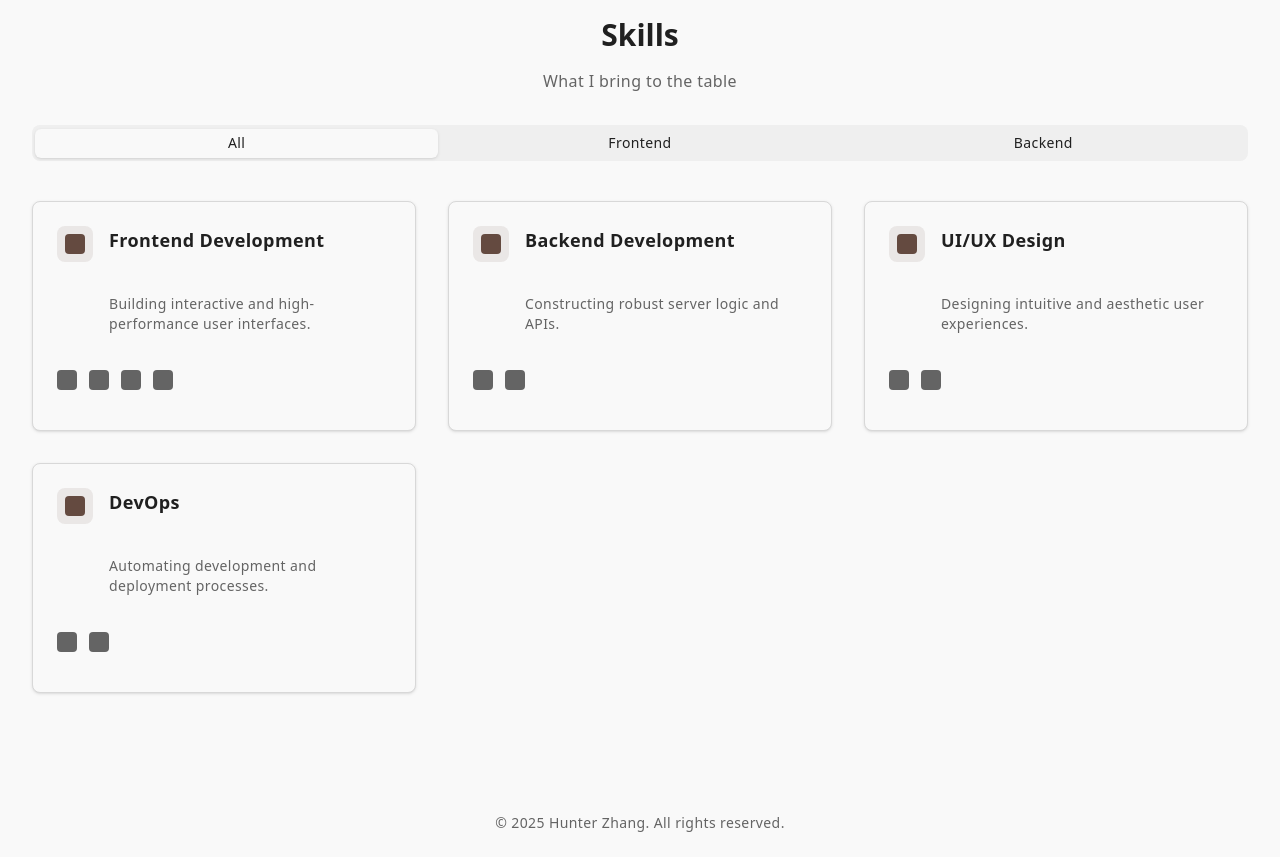
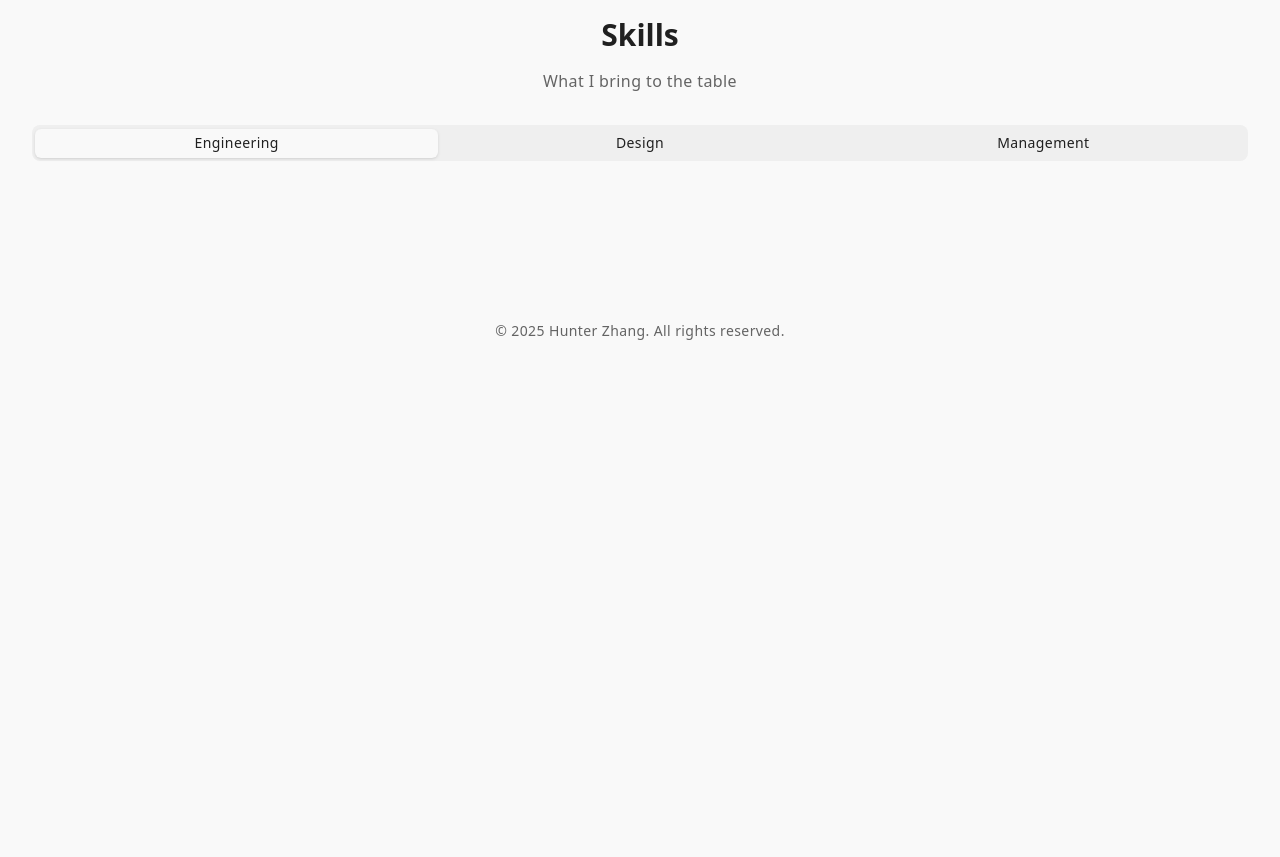
Before and after one commit to hunterZh37/hunterzhang.github.io, an Astro site: page / in a window 1280 px wide. Shown: the part 1180-2037 px from the top of the page. After the commit the page ends 1545 px from the top, so only its background shows below. Built offline with nearby package versions, Linux system fonts and the light colour scheme; Astro itself is replaced by a stand-in of ours.

```diff
--- a/src/components/SkillsTabs.tsx
+++ b/src/components/SkillsTabs.tsx
@@ -7,15 +7,16 @@ interface SkillsTabsProps {
 }
 
 export default function SkillsTabs({ skills }: SkillsTabsProps) {
-  const frontendSkills = skills.filter(skill => skill.category === 'frontend');
-  const backendSkills = skills.filter(skill => skill.category === 'backend');
+  const engineeringSkills = skills.filter(skill => skill.category === 'engineering');
+  const designSkills = skills.filter(skill => skill.category === 'design');
+  const managementSkills = skills.filter(skill => skill.category === 'management');
 
   return (
-    <Tabs defaultValue="all" className="w-full">
+    <Tabs defaultValue="engineering" className="w-full">
       <TabsList className="grid w-full grid-cols-3 mb-8">
-        <TabsTrigger value="all">All</TabsTrigger>
-        <TabsTrigger value="frontend">Frontend</TabsTrigger>
-        <TabsTrigger value="backend">Backend</TabsTrigger>
+        <TabsTrigger value="engineering">Engineering</TabsTrigger>
+        <TabsTrigger value="design">Design</TabsTrigger>
+        <TabsTrigger value="management">Management</TabsTrigger>
       </TabsList>
 
       <TabsContent value="all">
@@ -63,9 +64,9 @@ export default function SkillsTabs({ skills }: SkillsTabsProps) {
         </div>
       </TabsContent>
 
-      <TabsContent value="frontend">
+      <TabsContent value="engineering">
         <div className="grid md:grid-cols-2 lg:grid-cols-3 gap-8">
-          {frontendSkills.map((skill) => (
+          {engineeringSkills.map((skill) => (
             <div key={skill.id} className="skill-card-wrapper">
               <div className="flex flex-col h-full hover:shadow-lg transition-shadow duration-300 gap-3 pt-2 bg-background rounded-lg p-6 shadow-sm border">
                 <div className="pb-3 pt-4">
@@ -106,9 +107,9 @@ export default function SkillsTabs({ skills }: SkillsTabsProps) {
         </div>
       </TabsContent>
 
-      <TabsContent value="backend">
+      <TabsContent value="design">
         <div className="grid md:grid-cols-2 lg:grid-cols-3 gap-8">
-          {backendSkills.map((skill) => (
+          {designSkills.map((skill) => (
             <div key={skill.id} className="skill-card-wrapper">
               <div className="flex flex-col h-full hover:shadow-lg transition-shadow duration-300 gap-3 pt-2 bg-background rounded-lg p-6 shadow-sm border">
                 <div className="pb-3 pt-4">
```
